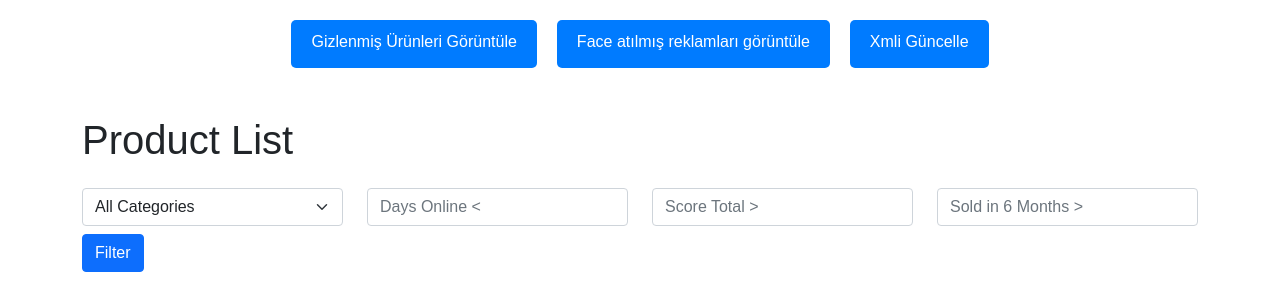
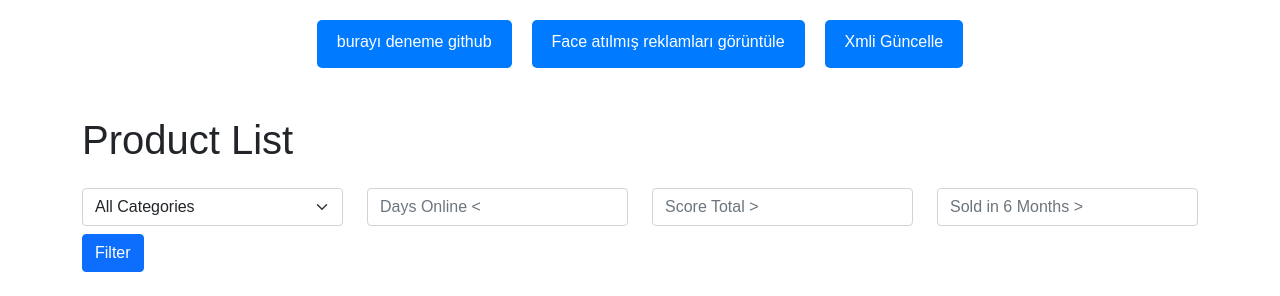
Before and after one commit to SavasAlkapida/Faceap, a Django app: page /face_result/product/ in a window 1280 px wide. Shown: the top 296 px of the page. Run offline with Django 4.2, Linux system fonts and the light colour scheme; data that the repository does not hold is empty; parts of the project's set-up code (start-up, migrations or seed data) failed here and were passed over; some libraries are stand-ins or nearby versions.

Commit message:
Yaptığınız güncellemenin açıklaması

```diff
--- a/face_result/templates/face_result/product.html
+++ b/face_result/templates/face_result/product.html
@@ -15,7 +15,7 @@
 
 <body>
     <div class="button-container">
-        <a href="{% url 'hidden_products' %}" class="btn btn-primary custom-button">Gizlenmiş Ürünleri Görüntüle</a>
+        <a href="{% url 'hidden_products' %}" class="btn btn-primary custom-button">burayı deneme github</a>
         <br> <br>
         <a href="{% url 'post_list' %}" class="btn btn-primary custom-button">Face atılmış reklamları görüntüle</a>
         <br> <br>
```
